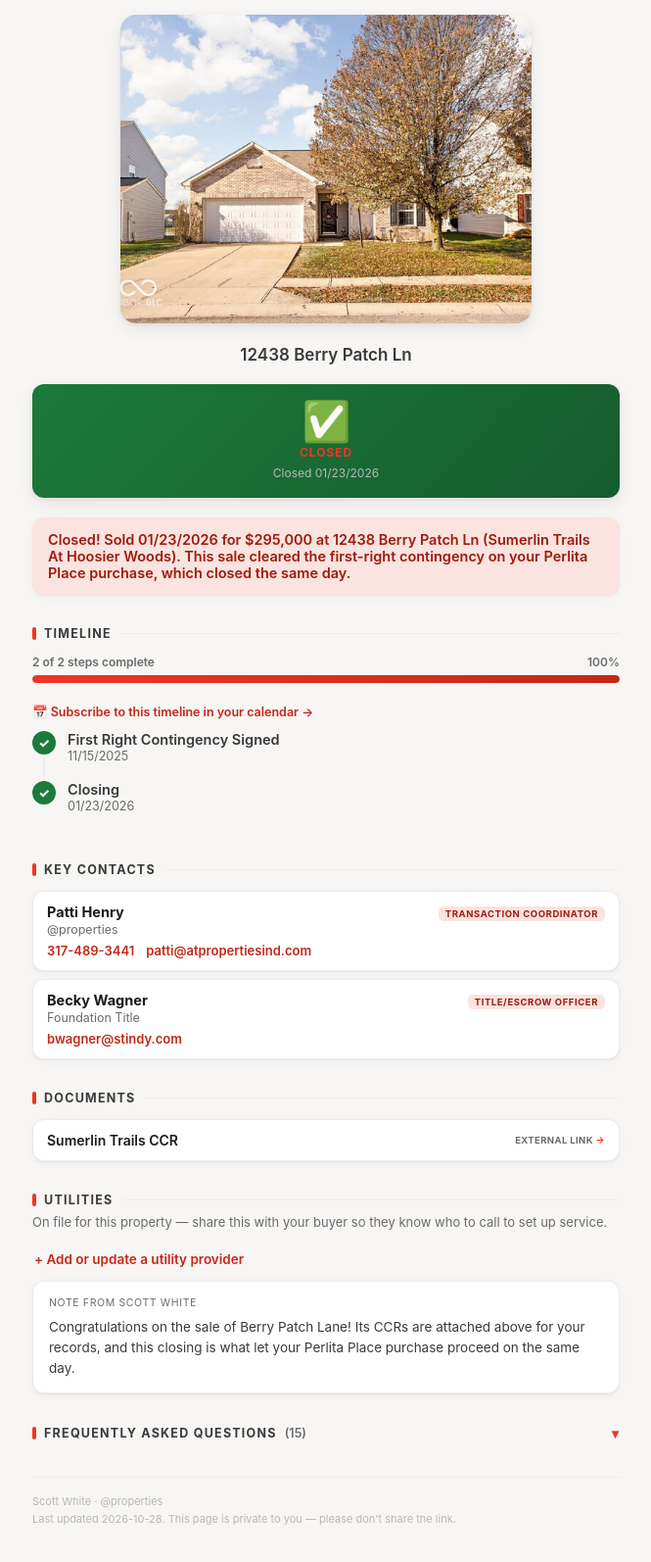
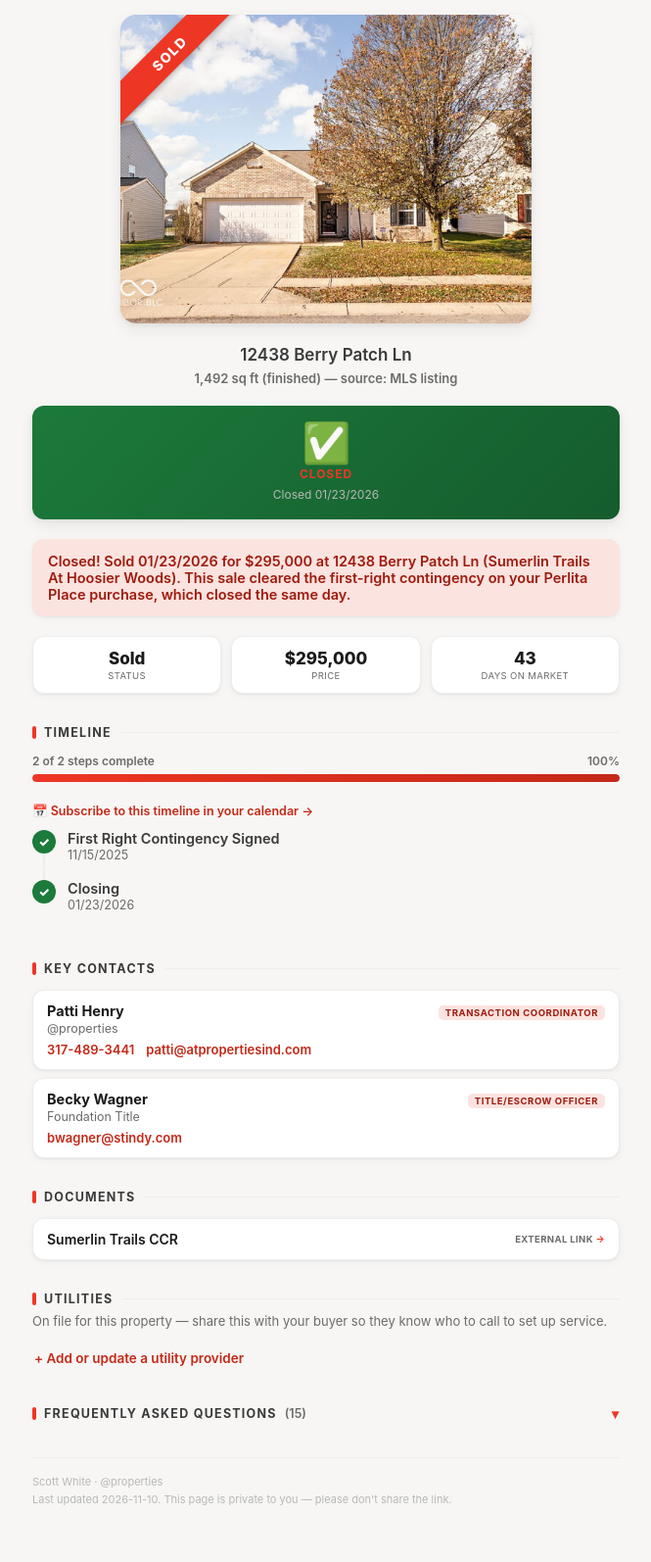
Before and after one commit to dpuphi1938/past-client-portal-pages, a plain HTML site: page blake-park-l4cKrYQLETOqnbg0PL6CXw/index.html in a window 1280 px wide. Shown: the part 156-1750 px from the top of the page at 98% size, without its empty margins (307-972 px from the left). Drawn offline with Linux system fonts and the light colour scheme.

Commit message:
Update transaction page blake-park-l4cKrYQLETOqnbg0PL6CXw

```diff
--- a/blake-park-l4cKrYQLETOqnbg0PL6CXw/index.html
+++ b/blake-park-l4cKrYQLETOqnbg0PL6CXw/index.html
@@ -29,6 +29,7 @@ a{-webkit-tap-highlight-color:rgba(238,54,37,.12)}
 .eyebrow{font-weight:700;letter-spacing:.14em;text-transform:uppercase;font-size:11.5px;color:var(--red-dark);margin:0 0 6px;text-align:center}
 h1{font-size:30px;font-weight:800;margin:0 0 18px;letter-spacing:-.015em;text-align:center;line-height:1.15}
 .sub{font-size:17px;font-weight:600;color:var(--charcoal);margin:16px 0 20px;text-align:center}
+.sqft-line{font-size:13px;font-weight:600;color:var(--slate);margin:-14px 0 20px;text-align:center}
 .summary{background:var(--red-tint);border-radius:var(--radius);padding:14px 16px;font-size:14.5px;font-weight:600;color:var(--red-deep);margin-bottom:20px;box-shadow:var(--shadow)}
 .stats-row{display:flex;gap:10px;margin-bottom:24px}
 .stat{flex:1;background:var(--white);border:1px solid var(--cloud);border-radius:var(--radius);padding:12px;text-align:center;box-shadow:var(--shadow)}
@@ -46,6 +47,7 @@ h2::after{content:"";flex:1;height:1px;background:var(--cloud);margin-left:2px}
 .tdate{font-size:12.5px;color:var(--slate);margin-top:1px}
 .tstep.done .tlabel{color:var(--charcoal)}
 .note{background:var(--white);border:1px solid var(--cloud);border-radius:var(--radius);padding:14px 16px;font-size:13.5px;color:var(--charcoal);line-height:1.55;margin-top:6px;box-shadow:var(--shadow)}
+.unsub-banner{background:var(--white);border:1px solid var(--cloud);border-radius:var(--radius);padding:12px 16px;font-size:13px;color:var(--slate);line-height:1.5;margin-top:6px}
 .note .from{font-size:10.5px;text-transform:uppercase;letter-spacing:.06em;color:var(--slate);margin-bottom:6px}
 .doclist{list-style:none;margin:0;padding:0;display:flex;flex-direction:column;gap:8px}
 .doc{display:flex;align-items:center;justify-content:space-between;gap:10px;background:var(--white);border:1px solid var(--cloud);border-radius:var(--radius);padding:12px 14px;text-decoration:none;color:var(--ink);box-shadow:var(--shadow);transition:box-shadow .15s ease,transform .15s ease}
@@ -307,8 +309,11 @@ h2::after{content:"";flex:1;height:1px;background:var(--cloud);margin-left:2px}
 </div>
     <div class="eyebrow">Client Portal</div>
     <h1>Blake Park, Lydia Park</h1>
-    <div class="photo-wrap"><img class="hero" src="photo/berry_patch.jpg" alt="12438 Berry Patch Ln listing photo"></div>
+    <div class="photo-wrap"><img class="hero" src="photo/berry_patch.jpg" alt="12438 Berry Patch Ln listing photo"><div class="ribbon">Sold</div></div>
     <div class="sub">12438 Berry Patch Ln</div>
+    <div class="sqft-line">1,492 sq ft (finished) &mdash; source: MLS listing</div>
+
+
 
     <div class="countdown" id="closing-countdown" data-closing="2026-01-23">
       <div class="cd-num" id="cd-num">&nbsp;</div>
@@ -336,7 +341,7 @@ h2::after{content:"";flex:1;height:1px;background:var(--cloud);margin-left:2px}
     </script>
 
     <div class="summary">Closed! Sold 01/23/2026 for $295,000 at 12438 Berry Patch Ln (Sumerlin Trails At Hoosier Woods). This sale cleared the first-right contingency on your Perlita Place purchase, which closed the same day.</div>
-
+    <div class="stats-row"><div class="stat"><div class="v">Sold</div><div class="l">Status</div></div><div class="stat"><div class="v">$295,000</div><div class="l">Price</div></div><div class="stat"><div class="v">43</div><div class="l">Days on Market</div></div></div>
 
 
 
@@ -376,7 +381,7 @@ h2::after{content:"";flex:1;height:1px;background:var(--cloud);margin-left:2px}
       </form>
     </details>
 
-    <div class="note"><div class="from">Note from Scott White</div>Congratulations on the sale of Berry Patch Lane! Its CCRs are attached above for your records, and this closing is what let your Perlita Place purchase proceed on the same day.</div>
+
 
     <details class="faq-wrap">
       <summary class="faq-wrap-summary">Frequently Asked Questions <span class="faq-count">(15)</span></summary>
@@ -385,7 +390,7 @@ h2::after{content:"";flex:1;height:1px;background:var(--cloud);margin-left:2px}
 
     <div class="footnote">
       Scott White &middot; @properties<br>
-      Last updated 2026-10-28. This page is private to you &mdash; please don't share the link.
+      Last updated 2026-11-10. This page is private to you &mdash; please don't share the link.
     </div>
   </div>
 <script>
```
Also changed, not shown: blake-park-l4cKrYQLETOqnbg0PL6CXw/staff.html (+5 -2 lines), 1 other file.
